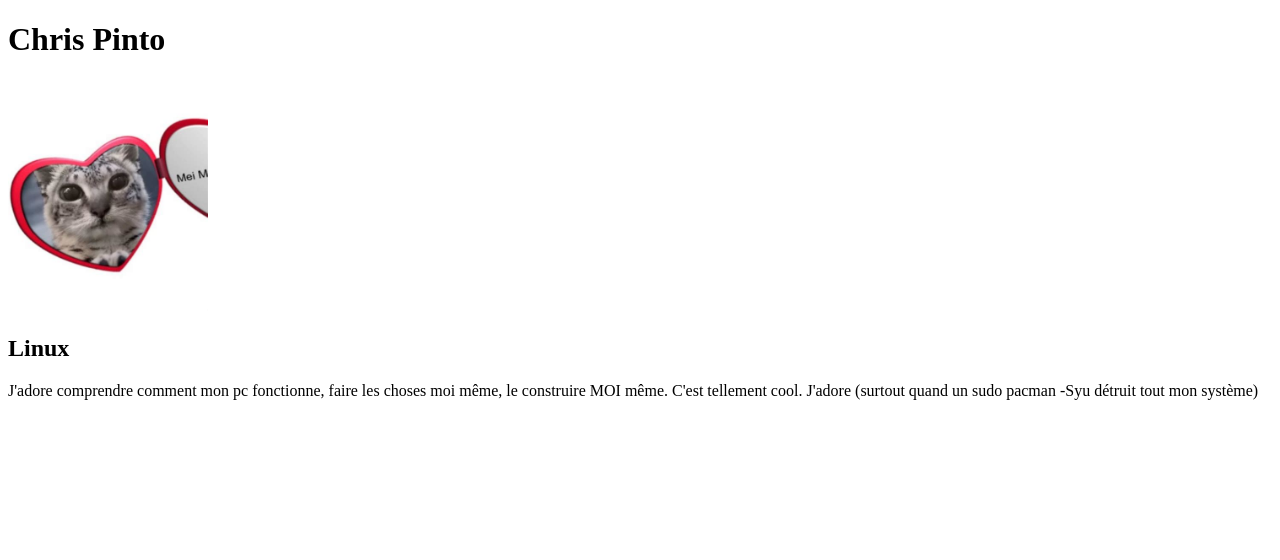
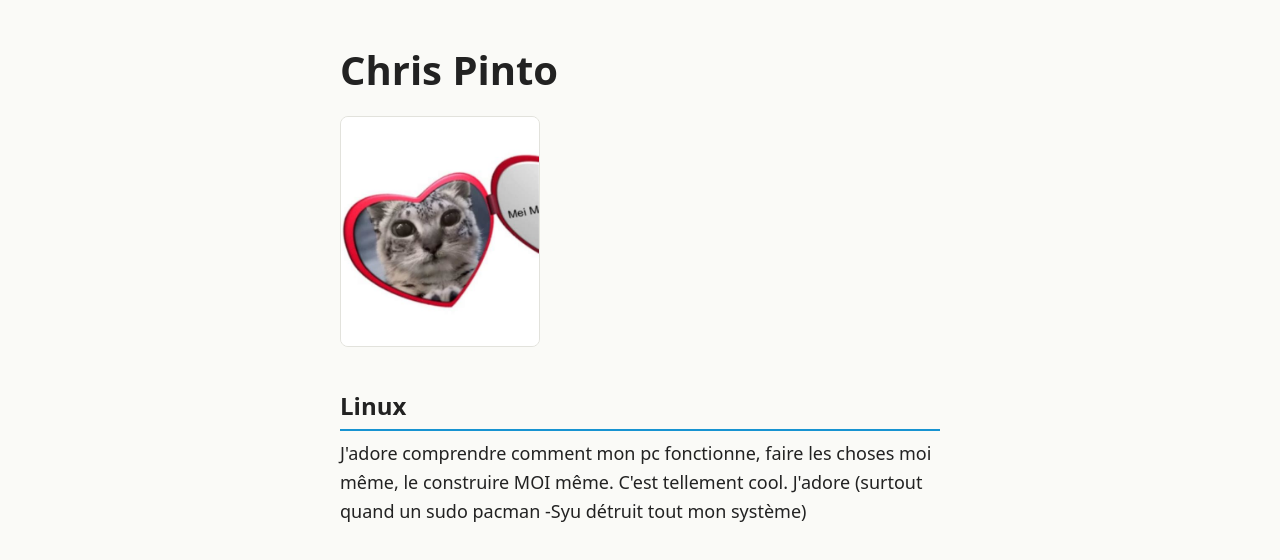
Before and after one commit to osintkitty/mon-premier-projet, a plain HTML site: page index.html in a window 1280 px wide. Drawn offline with Linux system fonts and the light colour scheme.

Commit message:
Ajout du css pour ma page HTML

```diff
--- a/index.html
+++ b/index.html
@@ -1,13 +1,18 @@
 <!DOCTYPE html>
 <html lang="fr">
+
 <head>
-<meta charset="UTF-8">
-<title>Ma page</title>
+    <meta charset="UTF-8">
+    <title>Ma page</title>
+    <link rel="stylesheet" href="style.css">
 </head>
+
 <body>
-<h1>Chris Pinto</h1>
-<img src="photo.jpg" alt="Ma photo" width="200">
-<h2>Linux</h2>
-<p>J'adore comprendre comment mon pc fonctionne, faire les choses moi même, le construire MOI même. C'est tellement cool. J'adore (surtout quand un sudo pacman -Syu détruit tout mon système)</p>
+    <h1>Chris Pinto</h1>
+    <img src="photo.jpg" alt="Ma photo" width="200">
+    <h2>Linux</h2>
+    <p>J'adore comprendre comment mon pc fonctionne, faire les choses moi même, le construire MOI même. C'est tellement
+        cool. J'adore (surtout quand un sudo pacman -Syu détruit tout mon système)</p>
 </body>
+
 </html>
--- /dev/null
+++ b/style.css
@@ -0,0 +1,58 @@
+/* Couleurs et polices, réutilisables partout */
+:root {
+    --bg: #fafaf7;
+    --text: #222;
+    --muted: #666;
+    --accent: #1793d1; /* bleu Arch Linux */
+    --border: #e2e2dc;
+}
+
+* {
+    box-sizing: border-box;
+}
+
+body {
+    max-width: 40rem;
+    margin: 0 auto;
+    padding: 3rem 1.25rem;
+    background: var(--bg);
+    color: var(--text);
+    font-family: system-ui, -apple-system, "Segoe UI", Roboto, sans-serif;
+    font-size: 1.125rem;
+    line-height: 1.6;
+}
+
+h1 {
+    margin: 0 0 1.5rem;
+    font-size: 2.5rem;
+    line-height: 1.1;
+}
+
+h2 {
+    margin: 2.5rem 0 0.5rem;
+    padding-bottom: 0.25rem;
+    border-bottom: 2px solid var(--accent);
+    font-size: 1.5rem;
+}
+
+img {
+    display: block;
+    max-width: 100%;
+    height: auto;
+    border-radius: 8px;
+    border: 1px solid var(--border);
+}
+
+p {
+    margin: 0 0 1rem;
+}
+
+/* Mode sombre automatique si le système est en dark mode */
+@media (prefers-color-scheme: dark) {
+    :root {
+        --bg: #1a1b1e;
+        --text: #e6e6e6;
+        --muted: #999;
+        --border: #333;
+    }
+}
```
